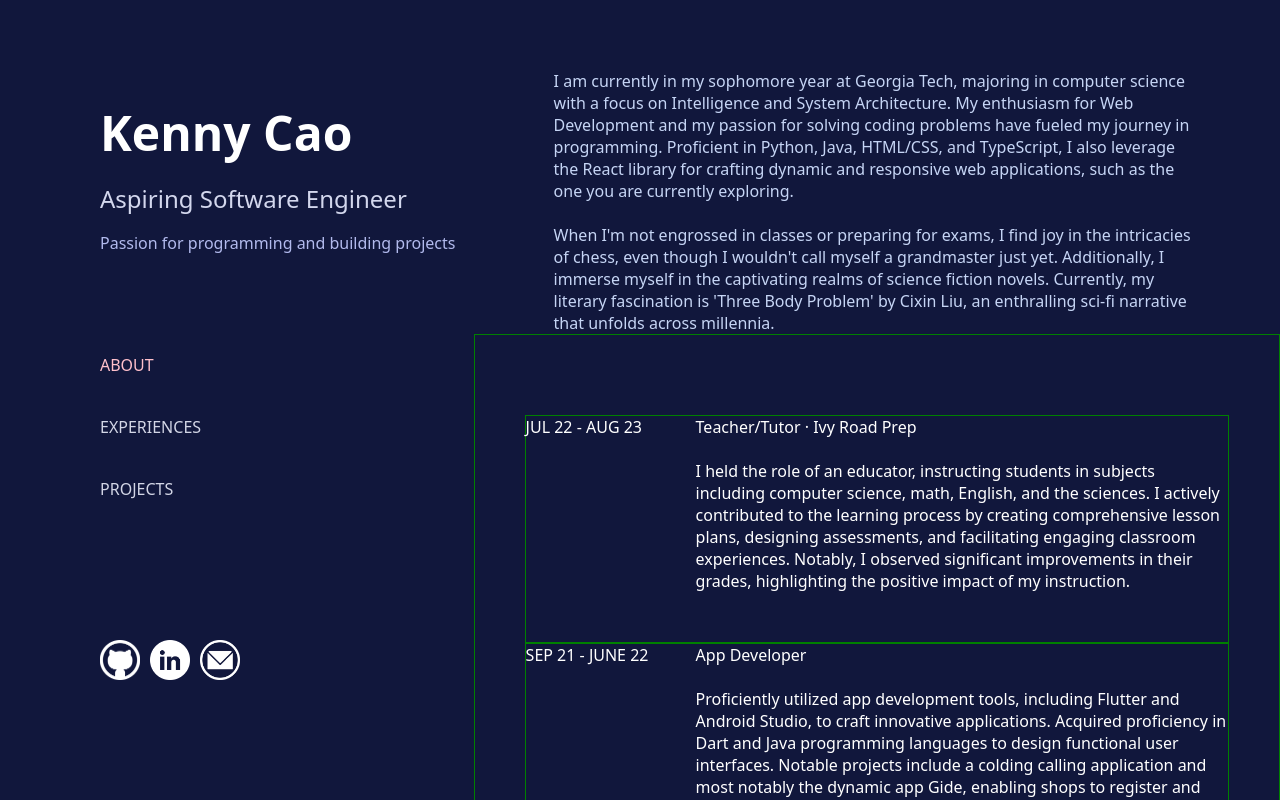
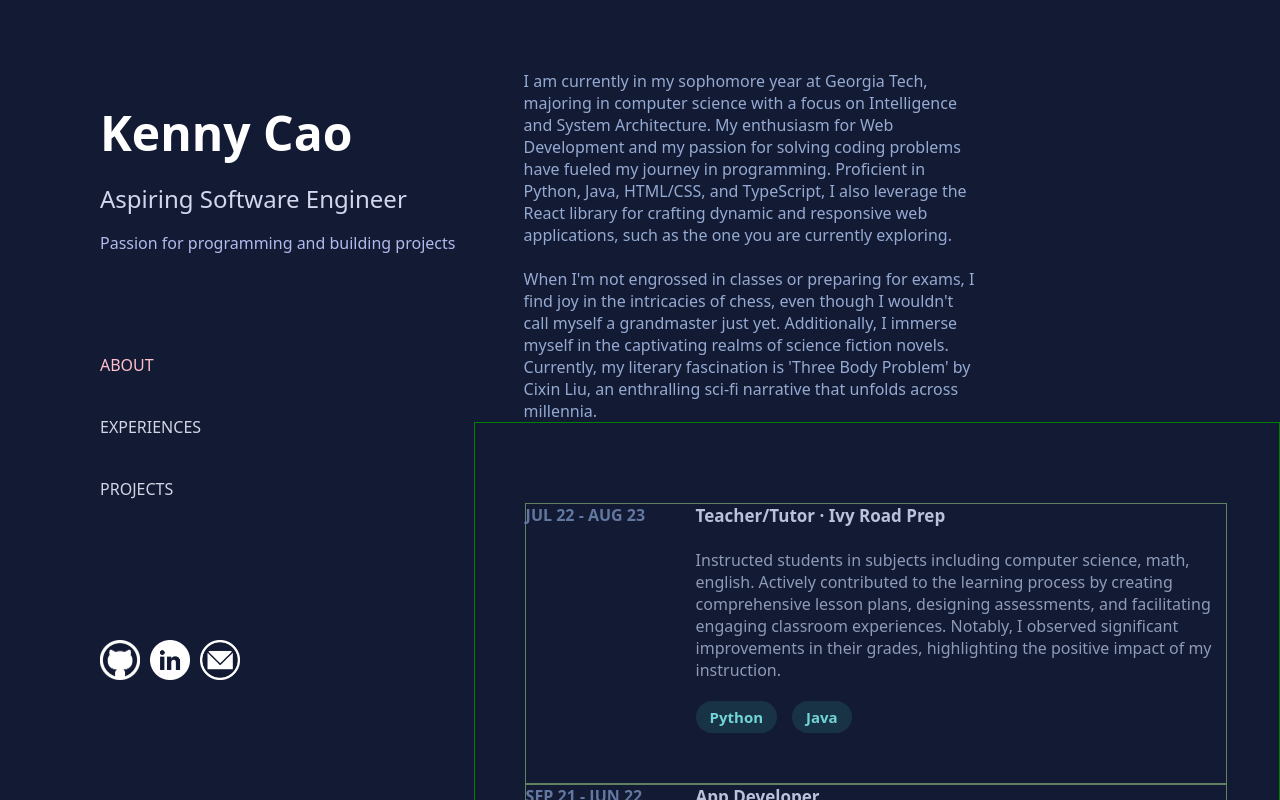
Before and after one commit to kcao0918/personal-website, a React (Create React App) app: page / in a window 1280 px wide. Shown: the top 800 px of the page. Built offline with nearby package versions, Linux system fonts and the light colour scheme.

Commit message:
added techstack option and changed colors and overlay

```diff
--- a/src/App.module.css
+++ b/src/App.module.css
@@ -1,10 +1,10 @@
 * {
-  color:white;
-  font-family: ui-sans-serif,system-ui
+  color: white;
+  font-family: ui-sans-serif, system-ui;
 }
 
 .Website {
-  background-color: #11173c;
-  background-size:cover;
+  background-color: #131a33;
+  background-size: cover;
   display: flex;
 }
--- a/src/components/About.module.css
+++ b/src/components/About.module.css
@@ -1,6 +1,6 @@
 .AboutMe {
-    color:#c6d5f5;
-    padding-left: 80px;
-    padding-right: 80px;
-    padding-top: 70px;
+  color: #95aad2;
+  padding-left: 50px;
+  padding-right: 300px;
+  padding-top: 70px;
 }
--- a/src/components/Experiences.module.css
+++ b/src/components/Experiences.module.css
@@ -1,19 +1,52 @@
 .ExpContainer {
-  padding: 80px 50px;
+  padding-top: 80px;
+  padding-left:50px;
   border-width: 1px;
   border-style: solid;
   border-color: green;
 }
 
 .Item {
+  width:700px;
   padding-bottom: 50px;
   border-width: 1px;
   border-style: solid;
-  border-color: green;
+  border-color: rgb(97, 130, 97);
   display: flex;
+}
+
+.Item:hover {
+  cursor: pointer;
 }
 
 .ItemDate {
   min-width: 150px;
   margin-right: 20px;
+  color: #6378a0;
+  font-weight: bold;
 }
+
+.ItemPosition {
+  color: #b9c2dc;
+  font-weight: 600;
+  font-size: 17px;
+}
+
+.ItemBody {
+  color: #8d9bb8;
+}
+
+.TechList {
+  padding-top: 20px;
+  display: flex;
+}
+
+.TechStack {
+  margin-right: 15px;
+  color: #72d4d6;
+  background-color: #193346;
+  padding: 6px 14px;
+  font-size: 15px;
+  border-radius: 40px;
+  font-weight: bold;
+}
--- a/src/components/Experiences.tsx
+++ b/src/components/Experiences.tsx
@@ -7,13 +7,15 @@
       date: "JUL 22 - AUG 23",
       position: "Teacher/Tutor · Ivy Road Prep",
       description:
-                "I held the role of an educator, instructing students in subjects including computer science, math, English, and the sciences. I actively contributed to the learning process by creating comprehensive lesson plans, designing assessments, and facilitating engaging classroom experiences. Notably, I observed significant improvements in their grades, highlighting the positive impact of my instruction.",
+        "Instructed students in subjects including computer science, math, english. Actively contributed to the learning process by creating comprehensive lesson plans, designing assessments, and facilitating engaging classroom experiences. Notably, I observed significant improvements in their grades, highlighting the positive impact of my instruction.",
+      techstack: ["Python", "Java"],
     },
     {
-            date: "SEP 21 - JUNE 22",
+      date: "SEP 21 - JUN 22",
       position: "App Developer",
       description:
-                "Proficiently utilized app development tools, including Flutter and Android Studio, to craft innovative applications. Acquired proficiency in Dart and Java programming languages to design functional user interfaces. Notable projects include a colding calling application and most notably the dynamic app Gide, enabling shops to register and manage discounts. Users can seamlessly input their location and discover nearby shops, enhancing convenience and accessibility.",
+        "Utilized app development tools, including Flutter and Android Studio. Acquired proficiency in Dart and Java programming languages to design functional user interfaces. Notable projects include a cold calling application and the dynamic app Gide, enabling shops to register and manage discounts. Users can seamlessly input their location and discover nearby shops, enhancing convenience and accessibility.",
+      techstack: ["Android Studio", "Java", "Flutter", "Dart", "Firebase"],
     },
     {
       date: "OCT 20 - MAY 21",
@@ -21,6 +23,7 @@
         "Participant · Qubit by Qubit: Introduction to Quantum Computing",
       description:
         "Qubit by Qubit participant, engaging in quantum computing education programs. Acquired foundational knowledge and practical skills in quantum computing principles. Collaborated on hands-on activities and coding exercises to advance proficiency in this emerging field.",
+      techstack: ["Python"],
     },
   ];
   return (
@@ -29,12 +32,15 @@
         <div className={styles.Item}>
           <div className={styles.ItemDate}>{experience.date}</div>
           <div className={styles.ItemBody}>
-                        <div className={styles.ItemPosition}>
-                            {experience.position}
+            <div className={styles.ItemPosition}>{experience.position}</div>
+            <br />
+            {experience.description}
+            <div className={styles.TechList}>
+              {experience.techstack.map((tech, index) => (
+                <div className={styles.TechStack} key={index}>
+                  {tech}
                 </div>
-                        <br />
-                        <div className={styles.ItemDescription}>
-                            {experience.description}
+              ))}
             </div>
           </div>
         </div>
--- a/src/components/Info.module.css
+++ b/src/components/Info.module.css
@@ -1,4 +1,4 @@
 .InfoContainer {
-    padding-left: 37vw;
-    scroll-behavior: smooth;
+  padding-left: 37vw;
+  scroll-behavior: smooth;
 }
--- a/src/components/Overview.module.css
+++ b/src/components/Overview.module.css
@@ -49,6 +49,7 @@
 .ExpSelect:hover,
 .ProjectsSelect:hover {
   color: #ffffff;
+  cursor: pointer;
 }
 
 .Icons {
--- a/src/components/Projects.module.css
+++ b/src/components/Projects.module.css
@@ -1,3 +1,3 @@
 .ProjectContainer {
-    height:500px;
+  height: 1000px;
 }
```
Also changed, not shown: src/components/About.tsx (+13 -14 lines), src/components/Projects.tsx (+5 -7 lines), src/App.tsx (indentation only). Lines whose indentation alone changed are shown as unchanged.
